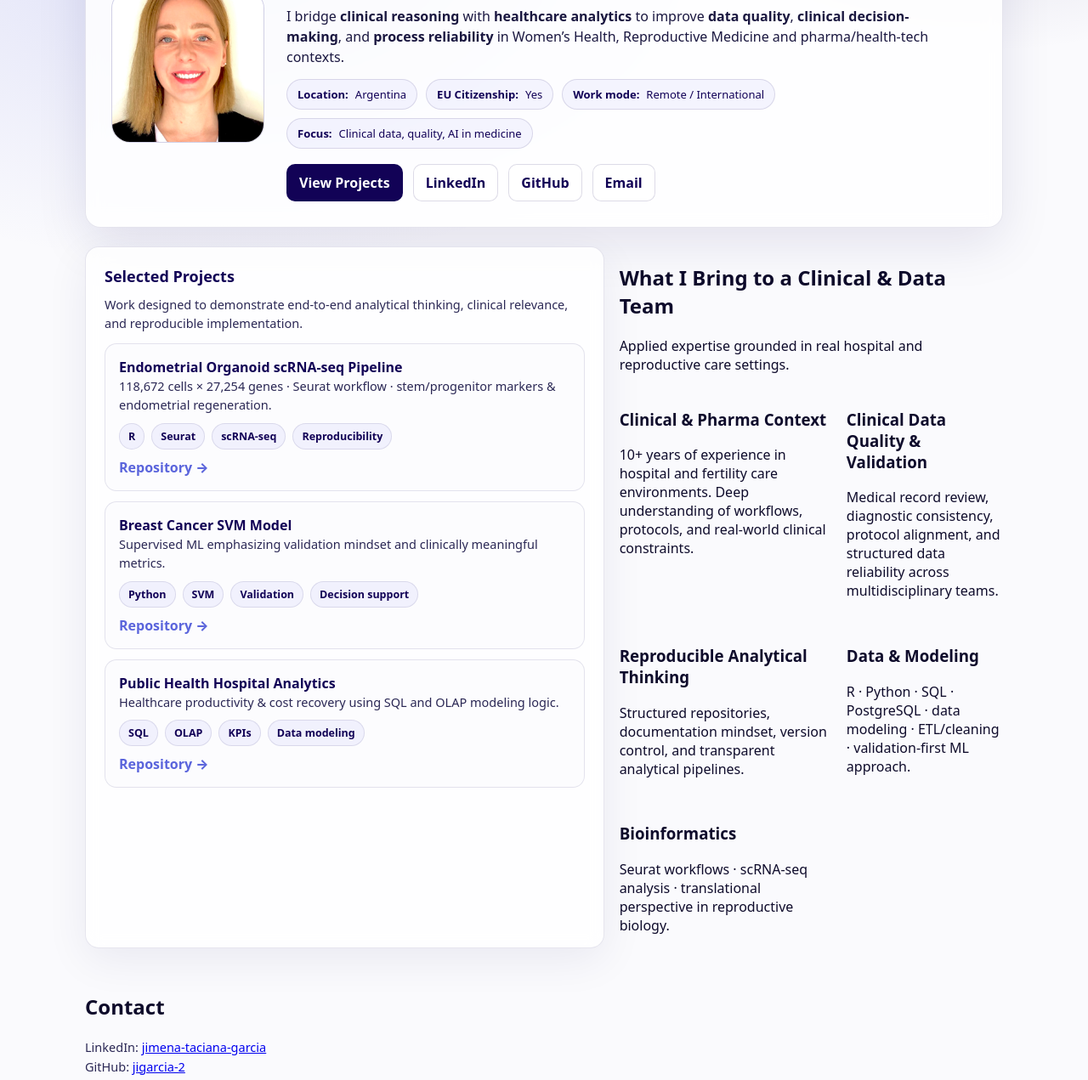
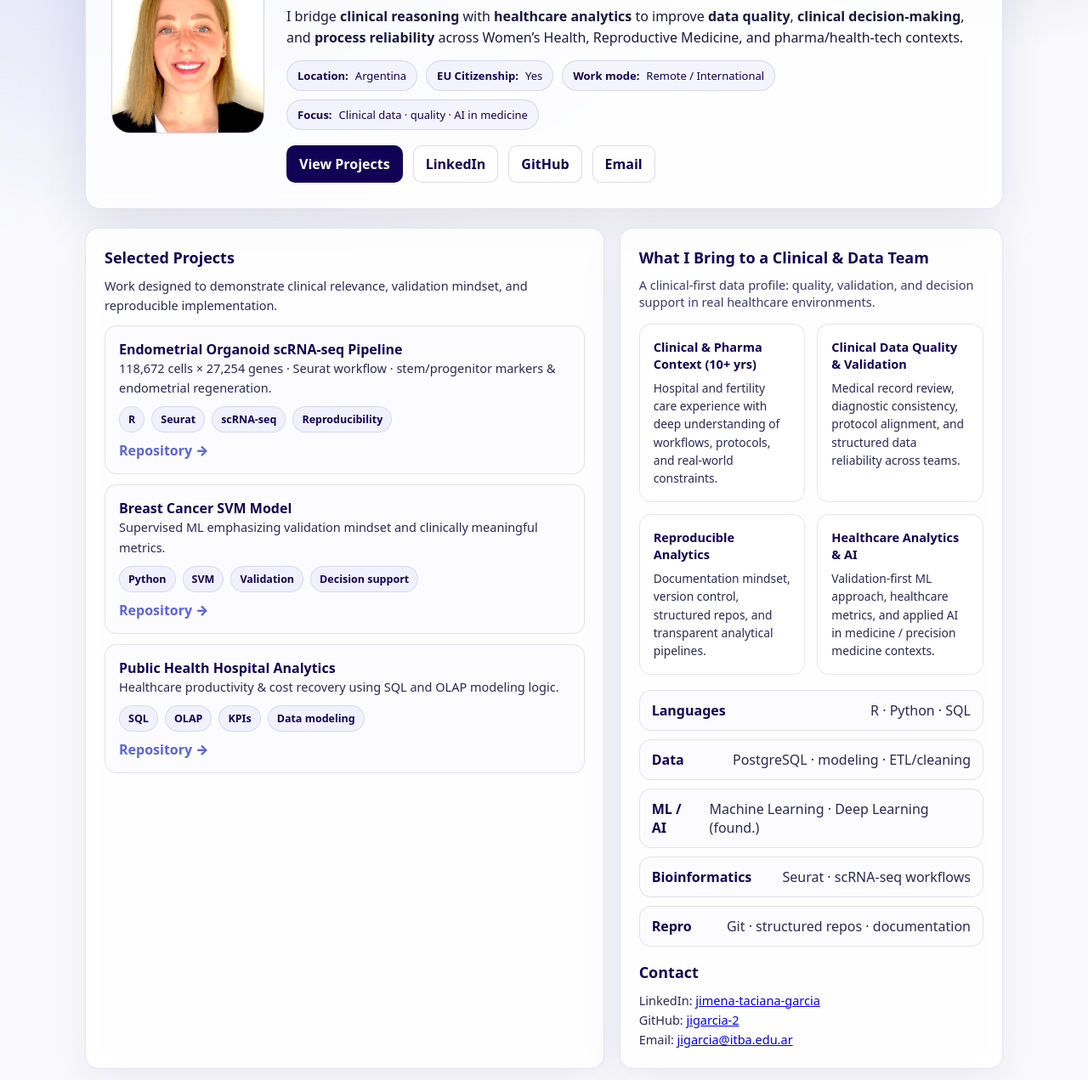
Before and after one commit to jigarcia-2/jigarcia-2.github.io, a plain HTML site: page index.html in a window 1280 px wide. Shown: the part 238-1509 px from the top of the page at 85% size. Drawn offline with Linux system fonts and the light colour scheme.

Commit message:
Refactor styles and update content in index.html
Updated styles and content in index.html to enhance layout and readability.

```diff
--- a/index.html
+++ b/index.html
@@ -17,10 +17,12 @@
 }
 
 *{box-sizing:border-box}
+html{scroll-behavior:smooth}
 body{
   margin:0;
   font-family:system-ui,-apple-system,Segoe UI,Roboto,Arial,sans-serif;
-  background: radial-gradient(1200px 700px at 20% 10%, rgba(91,101,220,.18), transparent 55%),
+  background:
+    radial-gradient(1200px 700px at 20% 10%, rgba(91,101,220,.18), transparent 55%),
     radial-gradient(900px 600px at 90% 0%, rgba(18,2,86,.16), transparent 50%),
     var(--bg);
   color:var(--ink);
@@ -32,6 +34,7 @@ body{
   padding:0 20px;
 }
 
+/* Topbar */
 .topbar{
   display:flex;
   justify-content:space-between;
@@ -48,24 +51,30 @@ body{
   display:flex;
   align-items:center;
   gap:10px;
-  font-weight:700;
+  font-weight:800;
   color:var(--navy);
+  letter-spacing:.2px;
 }
 .dot{
   width:10px;height:10px;border-radius:50%;
   background:var(--accent);
   box-shadow:0 0 0 3px rgba(91,101,220,.18);
 }
+.brand small{
+  font-weight:700;
+  opacity:.85;
+}
 
 .nav a{
   text-decoration:none;
   color:var(--navy);
-  font-weight:600;
+  font-weight:700;
   margin-left:16px;
   opacity:.9;
 }
 .nav a:hover{opacity:1}
 
+/* Hero */
 .hero{
   margin-top:18px;
   display:grid;
@@ -103,17 +112,17 @@ h1{
   letter-spacing:-0.2px;
   color:var(--navy);
 }
+.kicker{
+  margin-top:10px;
+  font-weight:800;
+  color:var(--accent);
+}
 .headline{
   margin:10px 0 0;
   font-size:16px;
-  line-height:1.5;
+  line-height:1.55;
   color:#1a1740;
-  max-width:760px;
-}
-.kicker{
-  margin-top:10px;
-  font-weight:700;
-  color:var(--accent);
+  max-width:820px;
 }
 
 .badges{
@@ -133,7 +142,7 @@ h1{
   font-size:13px;
   color:var(--navy);
 }
-.badge b{font-weight:800}
+.badge b{font-weight:900}
 
 .cta{
   display:flex;
@@ -146,8 +155,9 @@ h1{
   padding:10px 14px;
   border-radius:10px;
   text-decoration:none;
-  font-weight:700;
+  font-weight:800;
   border:1px solid rgba(18,2,86,.14);
+  transition: transform .12s ease;
 }
 .btn.primary{
   background:var(--navy);
@@ -160,7 +170,8 @@ h1{
 .btn:hover{transform: translateY(-1px)}
 .btn:active{transform: translateY(0px)}
 
-.grid{
+/* Main layout */
+.main{
   margin-top:22px;
   display:grid;
   grid-template-columns: 1.15fr .85fr;
@@ -184,21 +195,11 @@ h1{
 .small{
   margin:0 0 12px;
   color:#2b2855;
-  line-height:1.55;
+  line-height:1.6;
   font-size:14.5px;
 }
 
-.pills{display:flex;flex-wrap:wrap;gap:8px;margin-top:10px}
-.pill{
-  background:rgba(238,238,253,.75);
-  border:1px solid rgba(18,2,86,.10);
-  border-radius:999px;
-  padding:6px 10px;
-  font-size:12.5px;
-  color:var(--navy);
-  font-weight:600;
-}
-
+/* Projects */
 .project{
   padding:16px;
   border-radius:14px;
@@ -210,10 +211,54 @@ h1{
 .project a{
   color:var(--accent);
   text-decoration:none;
-  font-weight:800;
+  font-weight:900;
 }
 .project a:hover{text-decoration:underline}
 
+.pills{display:flex;flex-wrap:wrap;gap:8px;margin-top:10px}
+.pill{
+  background:rgba(238,238,253,.75);
+  border:1px solid rgba(18,2,86,.10);
+  border-radius:999px;
+  padding:6px 10px;
+  font-size:12.5px;
+  color:var(--navy);
+  font-weight:700;
+}
+
+/* What I Bring section (no conflict with main grid) */
+.section-subtitle{
+  color:#3a3770;
+  margin:0 0 16px;
+  font-size:14.5px;
+}
+
+.feature-grid{
+  display:grid;
+  grid-template-columns: 1fr 1fr;
+  gap:14px;
+  margin-top:14px;
+}
+
+.item{
+  background: rgba(255,255,255,0.55);
+  padding:16px;
+  border-radius:14px;
+  border:1px solid rgba(18,2,86,.10);
+}
+.item h3{
+  margin:0 0 8px;
+  font-size:14.5px;
+  color:var(--navy);
+}
+.item p{
+  margin:0;
+  color:#2b2855;
+  font-size:13.8px;
+  line-height:1.55;
+}
+
+/* Right column quick stack rows */
 .stackrow{
   display:flex;
   justify-content:space-between;
@@ -237,8 +282,9 @@ h1{
 @media (max-width: 920px){
   .hero{grid-template-columns:1fr}
   .avatar{width:150px;height:150px}
-  .grid{grid-template-columns:1fr}
+  .main{grid-template-columns:1fr}
   .nav{display:none}
+  .feature-grid{grid-template-columns:1fr}
 }
 </style>
 </head>
@@ -247,7 +293,12 @@ h1{
 <div class="container">
 
   <div class="topbar">
-    <div class="brand"><span class="dot"></span> Jimena Taciana Garcia, MD</div>
+    <!-- ✅ No repetimos tu nombre acá -->
+    <div class="brand">
+      <span class="dot"></span>
+      JTG <small>· MD · Clinical Data / Health DS</small>
+    </div>
+
     <div class="nav">
       <a href="#projects">Projects</a>
       <a href="#stack">Stack</a>
@@ -268,14 +319,14 @@ h1{
       </div>
 
       <p class="headline">
-        I bridge <b>clinical reasoning</b> with <b>healthcare analytics</b> to improve <b>data quality</b>, <b>clinical decision-making</b>, and <b>process reliability</b> in Women’s Health, Reproductive Medicine and pharma/health-tech contexts.
+        I bridge <b>clinical reasoning</b> with <b>healthcare analytics</b> to improve <b>data quality</b>, <b>clinical decision-making</b>, and <b>process reliability</b> across Women’s Health, Reproductive Medicine, and pharma/health-tech contexts.
       </p>
 
       <div class="badges">
         <div class="badge"><b>Location:</b> Argentina</div>
         <div class="badge"><b>EU Citizenship:</b> Yes</div>
         <div class="badge"><b>Work mode:</b> Remote / International</div>
-        <div class="badge"><b>Focus:</b> Clinical data, quality, AI in medicine</div>
+        <div class="badge"><b>Focus:</b> Clinical data · quality · AI in medicine</div>
       </div>
 
       <div class="cta">
@@ -287,10 +338,11 @@ h1{
     </div>
   </section>
 
-  <div class="grid">
+  <div class="main">
+    <!-- Left: Projects -->
     <section id="projects" class="card">
       <h2>Selected Projects</h2>
-      <p class="small">Work designed to demonstrate end-to-end analytical thinking, clinical relevance, and reproducible implementation.</p>
+      <p class="small">Work designed to demonstrate clinical relevance, validation mindset, and reproducible implementation.</p>
 
       <div class="project">
         <b>Endometrial Organoid scRNA-seq Pipeline</b><br/>
@@ -324,44 +376,44 @@ h1{
           <a href="https://github.com/jigarcia-2/public-health-hospital-analytics" target="_blank" rel="noopener">Repository →</a>
         </div>
       </div>
-
     </section>
 
-   <section class="section">
+    <!-- Right: What I bring + quick stack + contact -->
+    <aside class="card" id="stack">
       <h2>What I Bring to a Clinical & Data Team</h2>
       <p class="section-subtitle">
-    Applied expertise grounded in real hospital and reproductive care settings.
+        A clinical-first data profile: quality, validation, and decision support in real healthcare environments.
       </p>
 
-  <div class="grid">
-
+      <div class="feature-grid">
         <div class="item">
-      <h3>Clinical & Pharma Context</h3>
-      <p>10+ years of experience in hospital and fertility care environments. Deep understanding of workflows, protocols, and real-world clinical constraints.</p>
+          <h3>Clinical & Pharma Context (10+ yrs)</h3>
+          <p>Hospital and fertility care experience with deep understanding of workflows, protocols, and real-world constraints.</p>
         </div>
 
         <div class="item">
           <h3>Clinical Data Quality & Validation</h3>
-      <p>Medical record review, diagnostic consistency, protocol alignment, and structured data reliability across multidisciplinary teams.</p>
+          <p>Medical record review, diagnostic consistency, protocol alignment, and structured data reliability across teams.</p>
         </div>
 
         <div class="item">
-      <h3>Reproducible Analytical Thinking</h3>
-      <p>Structured repositories, documentation mindset, version control, and transparent analytical pipelines.</p>
+          <h3>Reproducible Analytics</h3>
+          <p>Documentation mindset, version control, structured repos, and transparent analytical pipelines.</p>
         </div>
 
         <div class="item">
-      <h3>Data & Modeling</h3>
-      <p>R · Python · SQL · PostgreSQL · data modeling · ETL/cleaning · validation-first ML approach.</p>
+          <h3>Healthcare Analytics & AI</h3>
+          <p>Validation-first ML approach, healthcare metrics, and applied AI in medicine / precision medicine contexts.</p>
+        </div>
       </div>
 
-    <div class="item">
-      <h3>Bioinformatics</h3>
-      <p>Seurat workflows · scRNA-seq analysis · translational perspective in reproductive biology.</p>
+      <div style="margin-top:18px;">
+        <div class="stackrow"><b>Languages</b><span>R · Python · SQL</span></div>
+        <div class="stackrow"><b>Data</b><span>PostgreSQL · modeling · ETL/cleaning</span></div>
+        <div class="stackrow"><b>ML / AI</b><span>Machine Learning · Deep Learning (found.)</span></div>
+        <div class="stackrow"><b>Bioinformatics</b><span>Seurat · scRNA-seq workflows</span></div>
+        <div class="stackrow"><b>Repro</b><span>Git · structured repos · documentation</span></div>
       </div>
-
-  </div>
-</section>
 
       <section id="contact" style="margin-top:16px;">
         <h2 style="margin-top:18px;">Contact</h2>
@@ -371,8 +423,7 @@ h1{
           Email: <a href="mailto:jigarcia@itba.edu.ar">jigarcia@itba.edu.ar</a>
         </p>
       </section>
-
-    </section>
+    </aside>
   </div>
 
   <div class="footer">
```
Lines whose indentation alone changed are shown as unchanged.
